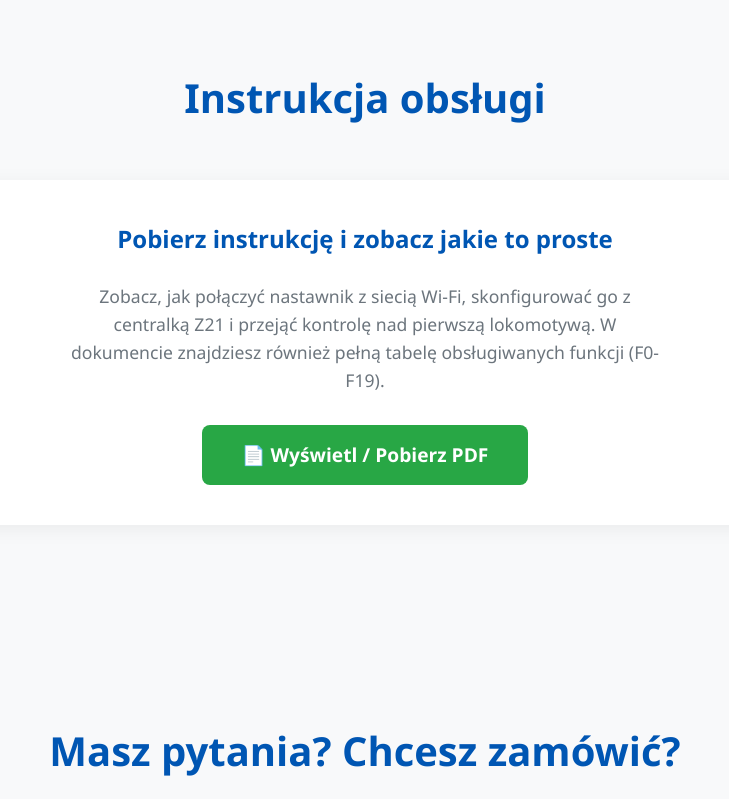
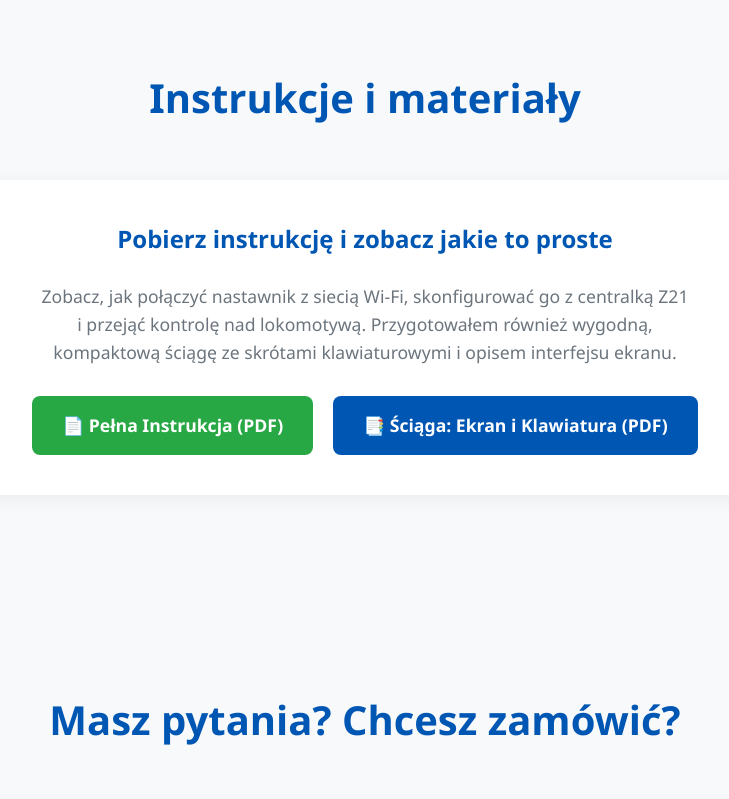
Before and after one commit to JSiwy/nastawnik-konfigurator, a plain HTML site: page index.html in a window 1280 px wide. Shown: the part 1773-2572 px from the top of the page, without its empty margins (275-1004 px from the left). Drawn offline with Linux system fonts and the light colour scheme.

Commit message:
instrukcje

```diff
--- a/index.html
+++ b/index.html
@@ -349,16 +349,22 @@
 </section>
 
 <section id="manual">
-    <h2 class="section-title">Instrukcja obsługi</h2>
+    <h2 class="section-title">Instrukcje i materiały</h2>
     <div class="card" style="text-align: center; padding: 40px 20px;">
         <h3 style="font-size: 1.5rem; color: var(--primary); margin-top: 0;">Pobierz instrukcję i zobacz jakie to proste</h3>
-        <p style="font-size: 1.1rem; color: var(--text-muted); max-width: 600px; margin: 0 auto 30px auto;">
-            Zobacz, jak połączyć nastawnik z siecią Wi-Fi, skonfigurować go z centralką Z21 i przejąć kontrolę nad pierwszą lokomotywą. W dokumencie znajdziesz również pełną tabelę obsługiwanych funkcji (F0-F19).
+        <p style="font-size: 1.1rem; color: var(--text-muted); max-width: 650px; margin: 0 auto 30px auto;">
+            Zobacz, jak połączyć nastawnik z siecią Wi-Fi, skonfigurować go z centralką Z21 i przejąć kontrolę nad lokomotywą. Przygotowałem również wygodną, kompaktową ściągę ze skrótami klawiaturowymi i opisem interfejsu ekranu.
         </p>
 
-        <a href="Instrukcja_nastawnik.pdf" target="_blank" class="btn-main" style="font-size: 1.2rem; padding: 15px 40px; background-color: #28a745;">
-            📄 Wyświetl / Pobierz PDF
-        </a>
+        <div style="display: flex; flex-wrap: wrap; justify-content: center; gap: 20px;">
+            <a href="Instrukcja_uniwersalna.pdf" target="_blank" class="btn-main" style="font-size: 1.1rem; padding: 15px 30px; background-color: #28a745; border: none;">
+                📄 Pełna Instrukcja (PDF)
+            </a>
+
+            <a href="Ekran-i-klawiatura.pdf" target="_blank" class="btn-main" style="font-size: 1.1rem; padding: 15px 30px;">
+                📑 Ściąga: Ekran i Klawiatura (PDF)
+            </a>
+        </div>
     </div>
 </section>
 
```
Also changed, not shown: 2 other files.
